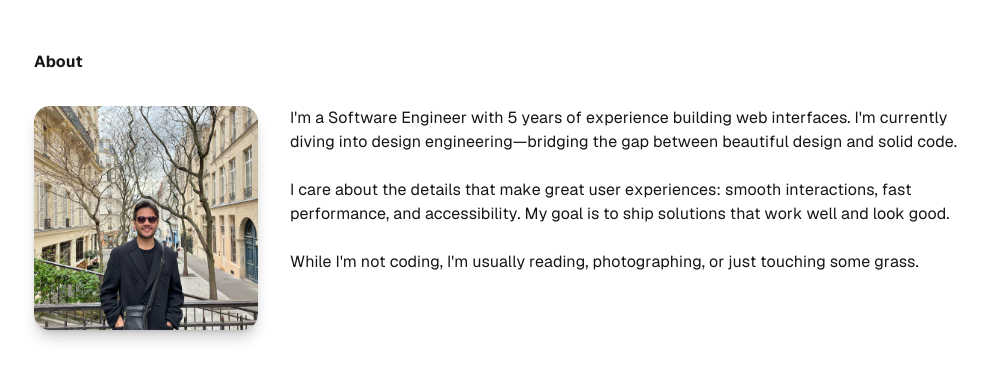
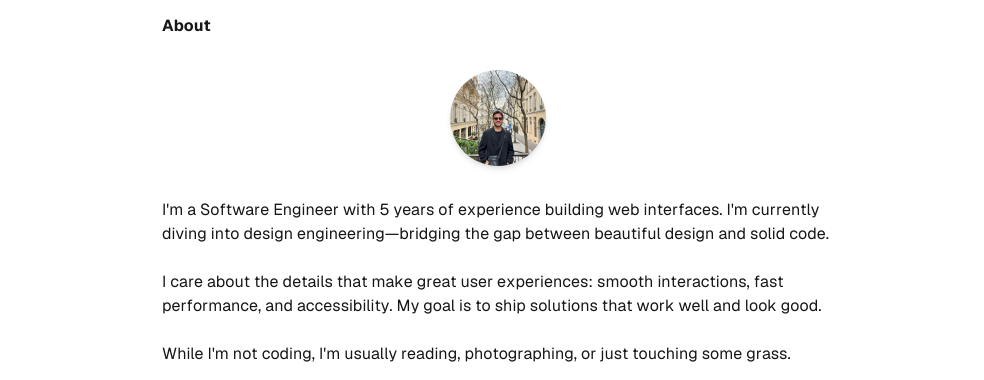
Before and after one commit to anddreluis2/anddre.me, a Next.js app: page /about in a window 1280 px wide. Shown: the part 210-590 px from the top of the page, without its empty margins (142-1126 px from the left). Built offline with nearby package versions, Linux system fonts and the light colour scheme.

Commit message:
Refactor About page layout: reposition profile image to a smaller size at the top and streamline content sections for improved visual hierarchy and user experience. Update hover text component to remove unnecessary props for better performance.

```diff
--- a/src/app/about/page.tsx
+++ b/src/app/about/page.tsx
@@ -7,18 +7,15 @@ export default function About() {
       <main className="flex flex-col gap-[32px] row-start-2 items-center sm:items-start">
         <HoverText text="About" element="h1" className="font-bold" />
 
-        <div className="flex flex-col sm:flex-row gap-8 items-start">
-          {/* Photo Section */}
-          <div className="flex-shrink-0">
-            <div className="relative w-48 h-48 sm:w-56 sm:h-56">
-              {/* Placeholder for your photo - replace src with your actual photo path */}
-              <div className="w-full h-full bg-gradient-to-br from-gray-200 to-gray-300 rounded-2xl shadow-lg flex items-center justify-center"></div>
+        {/* Photo Section - Now on top and tiny */}
+        <div className="w-full flex justify-center">
+          <div className="relative w-24 h-24">
             <Image
               src="/profile.jpeg"
               alt="André Luis Andrade"
+              className="object-cover rounded-full shadow-md"
+              priority
               fill
-                className="object-cover rounded-2xl shadow-lg"
-                priority
             />
           </div>
         </div>
@@ -43,7 +40,6 @@ export default function About() {
             className="text-muted-foreground"
           />
         </div>
-        </div>
       </main>
     </div>
   );
--- a/src/components/ui/hover-text.tsx
+++ b/src/components/ui/hover-text.tsx
@@ -35,11 +35,11 @@ type HoverTextProps = {
  * Individual letter component with hover animation effects
  * Optimized for performance with transform and opacity animations
  */
-const HoverLetter = ({ letter, isDark }: HoverLetterProps): ReactElement => {
+const HoverLetter = ({ letter }: HoverLetterProps): ReactElement => {
   // Performance-optimized animation configuration
   const hoverAnimation = {
     scale: 1.8,
-    color: isDark ? "#ffffff" : "#4b3621",
+    color: "#ffffff",
     y: -4,
     transition: {
       type: "spring" as const,
```
Lines whose indentation alone changed are shown as unchanged.
